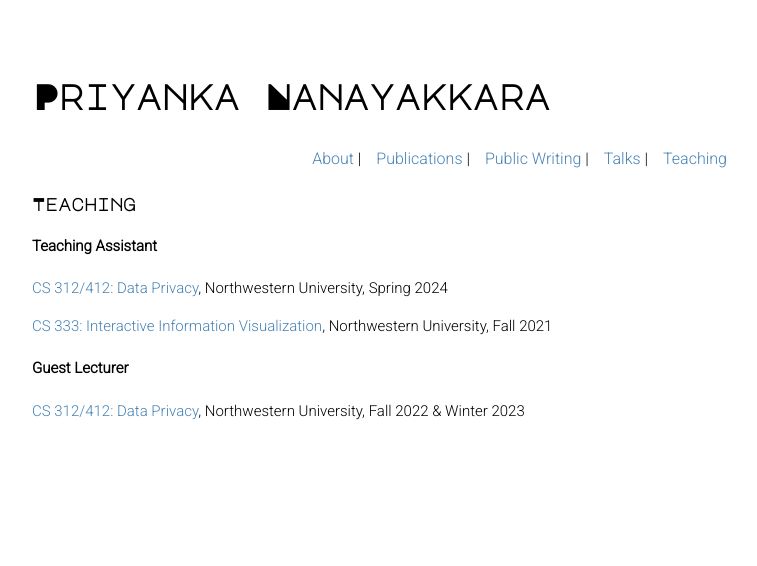
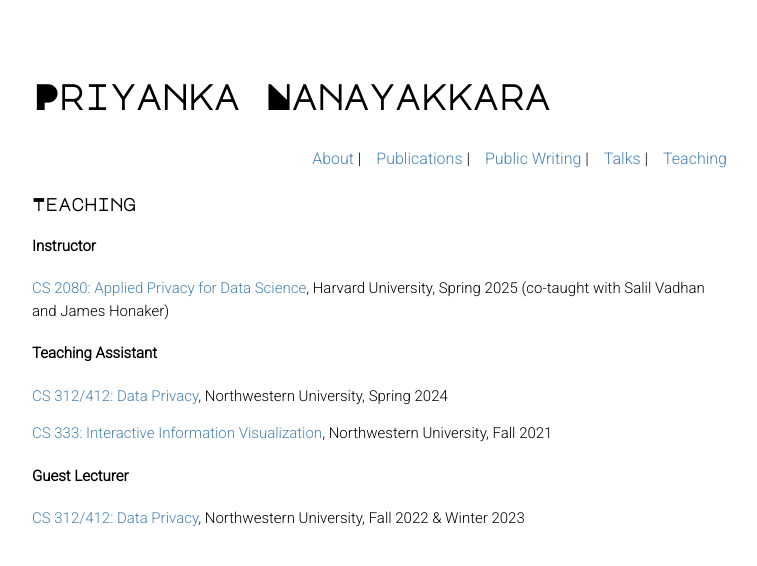
Before and after one commit to priyakalot/priyakalot.github.io, a Jekyll site: the page built from teaching.md, in a window 1280 px wide. Shown: the top 566 px of the page, without its empty margins (258-1015 px from the left). Built offline with Jekyll 4.4.1, drawn with Linux system fonts in a browser that asks for light colours; nearby versions of some CDN libraries; our own code applies the rules of GitHub Pages for plain Markdown files.

Commit message:
Update teaching.md

```diff
--- a/teaching.md
+++ b/teaching.md
@@ -2,6 +2,9 @@
 layout: default
 ---
 ### Teaching
+
+#### Instructor
+[CS 2080: Applied Privacy for Data Science](https://opendp.github.io/cs208/spring2025/), Harvard University, Spring 2025 (co-taught with Salil Vadhan and James Honaker)
 
 #### Teaching Assistant
 [CS 312/412: Data Privacy](https://www.mccormick.northwestern.edu/computer-science/academics/courses/descriptions/312-412.html), Northwestern University, Spring 2024
```
